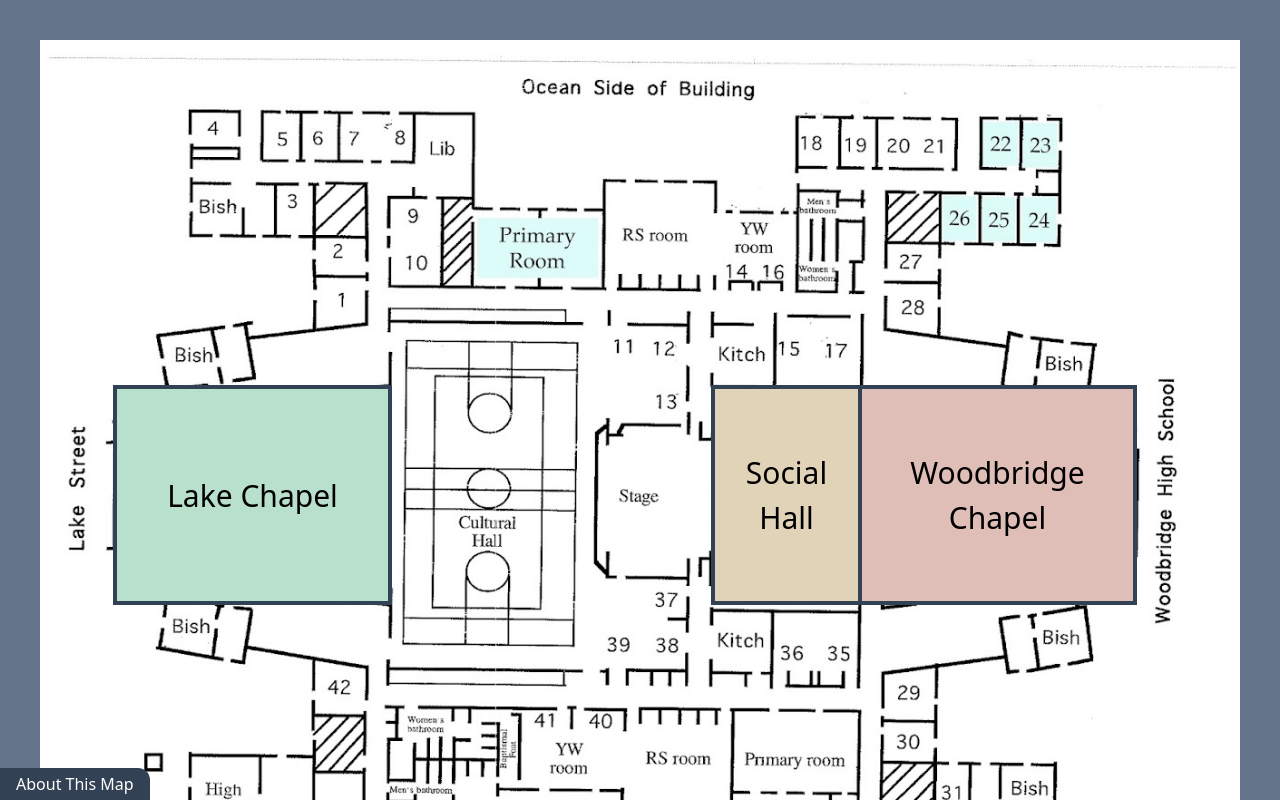
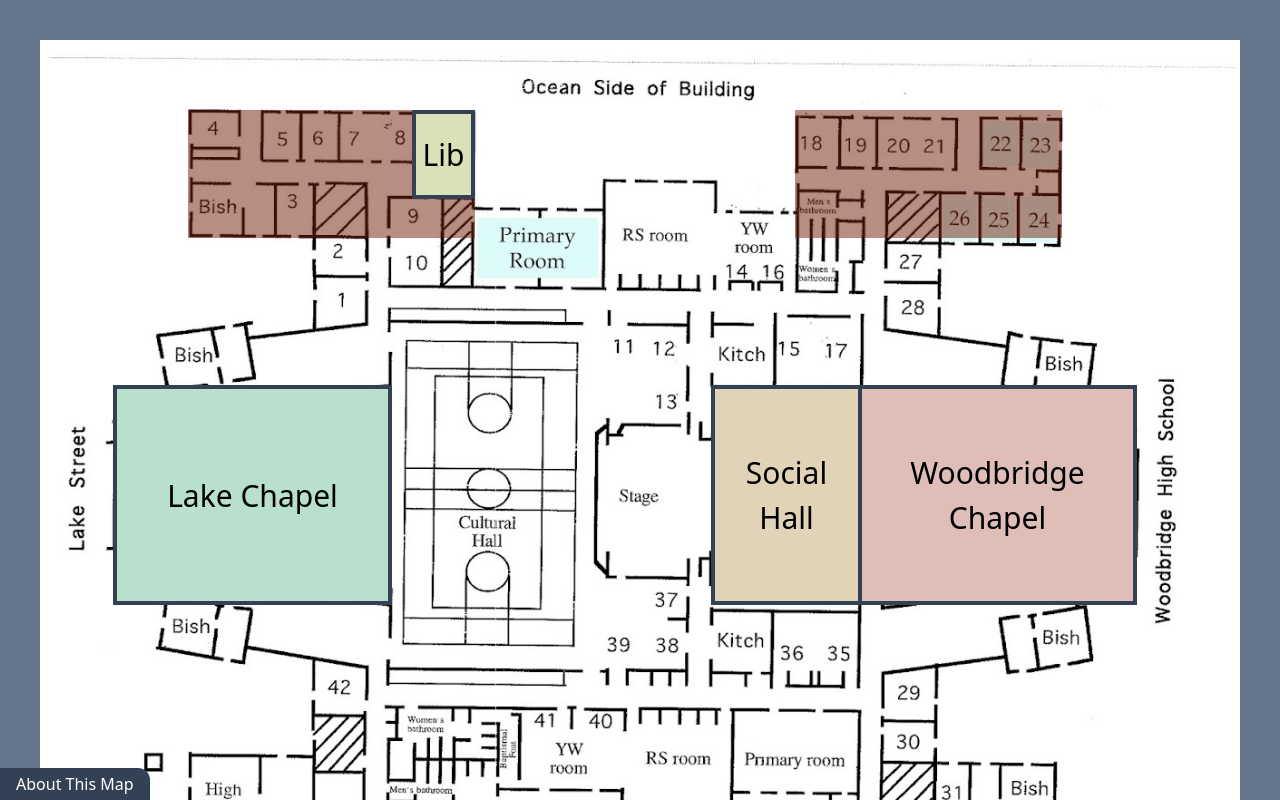
Before and after one commit to trevorallred/23lake, a Next.js app: page / in a window 1280 px wide. Built offline with nearby package versions, Linux system fonts and the light colour scheme.

Commit message:
more rooms

```diff
--- a/src/components/index.ts
+++ b/src/components/index.ts
@@ -1 +1,2 @@
 export * from './Layout';
+export * from './map'
--- /dev/null
+++ b/src/components/map/Building.tsx
@@ -0,0 +1,61 @@
+/* eslint-disable @next/next/no-img-element */
+import { Hall } from './Hall'
+import { Room } from './Room'
+
+type Props = {}
+
+export function Building(): JSX.Element {
+  return (
+    <div className="p-10 relative bg-slate-500" style={{ width: 2000 }}>
+      <Grid hide />
+      <Room name="Lake Chapel" color={150} dimensions={{ left: 113, top: 385, height: 220, width: 279 }} />
+      <Room name="Woodbridge Chapel" color={10} dimensions={{ left: 858, top: 385, height: 220, width: 279 }} />
+      <Room name="Social Hall" color={40} dimensions={{ left: 711, top: 385, height: 220, width: 151 }} />
+
+      <Hall dimensions={{ left: 188, top: 110, height: 128, width: 287 }} />
+      <Room name="Lib" color={70} dimensions={{ left: 412, top: 110, height: 89, width: 63 }} />
+
+      <Hall dimensions={{ left: 795, top: 110, height: 128, width: 267 }} />
+      <img src="/blueprint.jpeg" alt="Blueprint map" style={{ width: 1200 }} />
+    </div>
+  )
+}
+
+// Scenarios
+// English Class in Russian - Урок английского языка
+// English Class in Farsi - کلاس انگلیسی
+// English Class in Korean 영어 클래스
+// Woodbridge First Ward
+// Woodbridge Second Ward
+
+const rooms: RoomData[] = [{ id: 'lake-chapel', name: 'lake-chapel' }]
+
+type RoomData = {
+  id: string
+  name: string
+}
+
+function Grid({ hide }: { hide?: true }): JSX.Element {
+  if (hide) return <></>
+  const inner = []
+  for (let i = 0; i < 120; i++) {
+    inner.push(<Box />)
+  }
+  return (
+    <div className="absolute z-50 flex flex-wrap" style={{ width: 1200 }}>
+      {inner}
+    </div>
+  )
+}
+
+function Box(): JSX.Element {
+  const inner = []
+  for (let i = 0; i < 12; i++) {
+    inner.push(<div className="border border-gray-100" style={{ width: 25, height: 25 }}></div>)
+  }
+  return (
+    <div className="border border-gray-600 flex flex-wrap" style={{ width: 100, height: 100 }}>
+      {inner}
+    </div>
+  )
+}
--- /dev/null
+++ b/src/components/map/Hall.tsx
@@ -0,0 +1,38 @@
+type Props = {
+  dimensions: Dimensions
+  moving?: true
+}
+
+type Dimensions = {
+  top: number
+  left: number
+  width: number
+  height: number
+}
+
+export function Hall({ dimensions, moving }: Props): JSX.Element {
+  const color = 10
+  const lightness = 25
+  const saturation = 80
+  if (moving) {
+    return (
+      <div
+        className="absolute z-50 border-4 border-yellow-500 p-2"
+        style={{
+          ...dimensions,
+          backgroundColor: `hsla(${color}, ${saturation}%, ${lightness}%, 20%)`,
+        }}
+      ></div>
+    )
+  }
+  return (
+    <div
+      className="absolute z-0"
+      style={{
+        ...dimensions,
+        backgroundColor: `hsla(${color}, ${saturation}%, ${lightness}%, 50%)`,
+        // transform: rotate ? `rotate(${rotate}deg)` : undefined,
+      }}
+    />
+  )
+}
--- a/src/components/Room.tsx
+++ b/src/components/map/Room.tsx
@@ -2,8 +2,6 @@ type Props = {
   name?: string
   color?: number
   dimensions: Dimensions
-  /** the number of degrees to rotate */
-  rotate?: number
 }
 
 type Dimensions = {
@@ -13,13 +11,14 @@ type Dimensions = {
   height: number
 }
 
-export function Room({ name, color, rotate, dimensions }: Props): JSX.Element {
+export function Room({ name, color, dimensions }: Props): JSX.Element {
   // return <></>
   const lightness = 80
   const saturation = 40
+  const fontSize = getFontSize(dimensions)
   return (
     <div
-      className="absolute border-4 border-slate-700 flex p-2 items-center justify-center"
+      className="absolute border-4 border-slate-700 flex p-2 items-center justify-center z-10"
       style={{
         ...dimensions,
         backgroundColor: `hsla(${color}, ${saturation}%, ${lightness}%, 100%)`,
@@ -29,7 +28,7 @@ export function Room({ name, color, rotate, dimensions }: Props): JSX.Element {
       <p
         className=" text-center"
         style={{
-          fontSize: 30,
+          fontSize,
         }}
       >
         {name}
@@ -37,3 +36,7 @@ export function Room({ name, color, rotate, dimensions }: Props): JSX.Element {
     </div>
   )
 }
+
+function getFontSize({ width, height }: Dimensions): number {
+  return 30
+}
--- /dev/null
+++ b/src/components/map/index.tsx
@@ -0,0 +1 @@
+export * from './Building'
--- a/src/pages/index.tsx
+++ b/src/pages/index.tsx
@@ -1,20 +1,11 @@
-/* eslint-disable @next/next/no-img-element */
-import { Layout } from '@/components'
-import { Room } from '@/components/Room'
+import { Building, Layout } from '@/components'
 import Link from 'next/link'
 
 function IndexPage() {
-  const saturation = 0.2
-  const lightness = 0.8
   return (
     <Layout>
       <div className="w-full h-full overflow-scroll">
-        <div className="p-10 relative bg-slate-500" style={{ width: 2000 }}>
-          <Room name="Lake Chapel" color={150} dimensions={{ left: 113, top: 385, height: 220, width: 279 }} />
-          <Room name="Woodbridge Chapel" color={10} dimensions={{ left: 858, top: 385, height: 220, width: 279 }} />
-          <Room name="Social Hall" color={40} dimensions={{ left: 711, top: 385, height: 220, width: 151 }} />
-          <img src="/blueprint.jpeg" alt="Blueprint map" style={{ width: 1200 }} />
-        </div>
+        <Building />
       </div>
       <Link
         href="/about"
```
